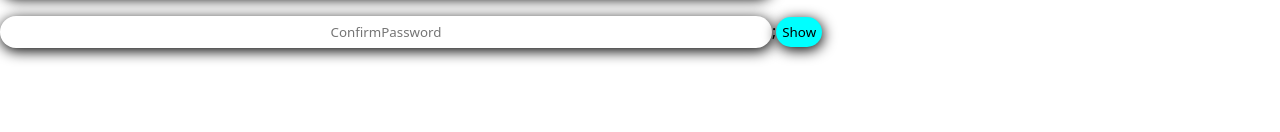
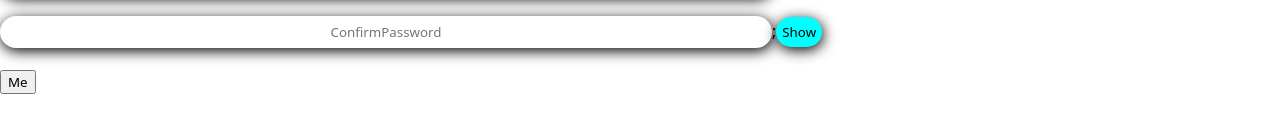
Before and after one commit to caleroedwarn-prog/my-app, a React (Create React App) app: page / in a window 1280 px wide. Shown: the part 324-456 px from the top of the page. Built offline with nearby package versions, Linux system fonts and the light colour scheme.

Commit message:
Handling click on React

```diff
--- a/src/App.js
+++ b/src/App.js
@@ -1,12 +1,15 @@
 import PasswordToggle  from "./PasswordToggel";
 import Counter from './ExeciseOne';
 import PasswordCheck from "./PasswordCheck";
+import ClickExample from "./EventHandlers";
 function App() {
   return (
     <div>
       <Counter />
       <PasswordToggle />
       <PasswordCheck />
+      <br />
+      <ClickExample />
     </div>
   );
 }
--- a/src/EventHandlers.jsx
+++ b/src/EventHandlers.jsx
@@ -0,0 +1,11 @@
+function ClickExample(){
+    function handleClick(){
+        alert("button clicked");
+    }
+    return(
+    <>
+    <button type="button" onClick={handleClick}>Me</button>
+    </>
+);
+}
+export default ClickExample;
```
